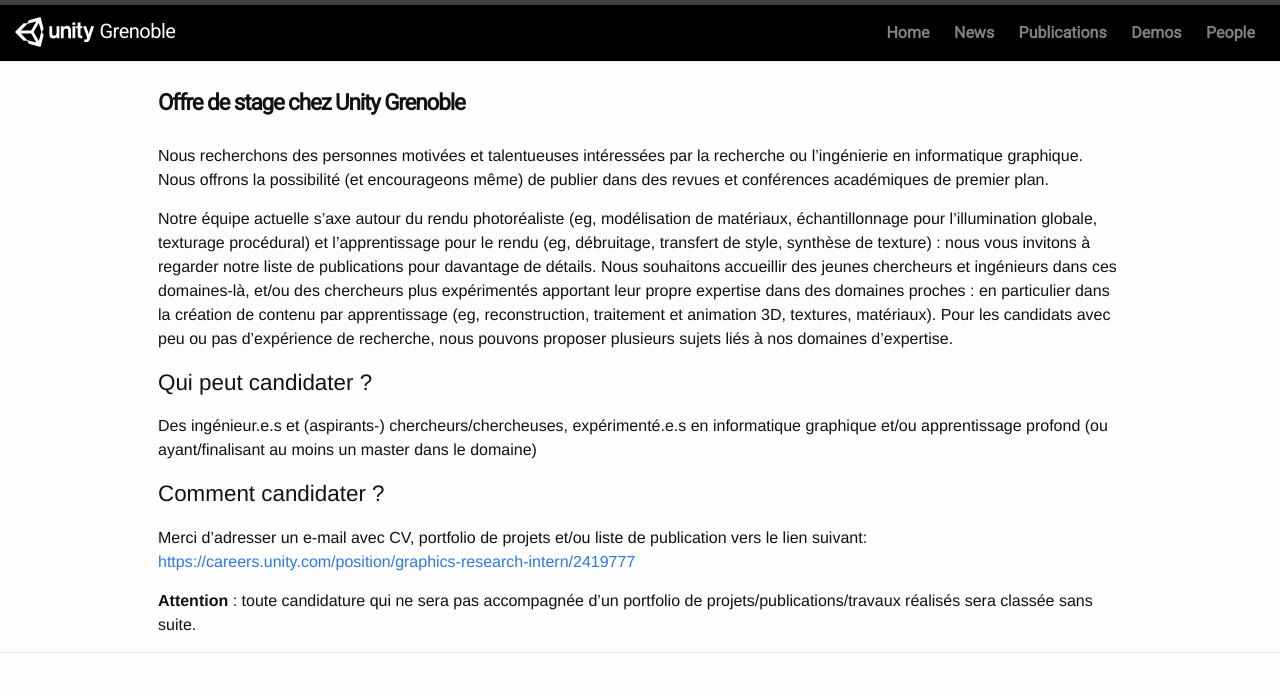
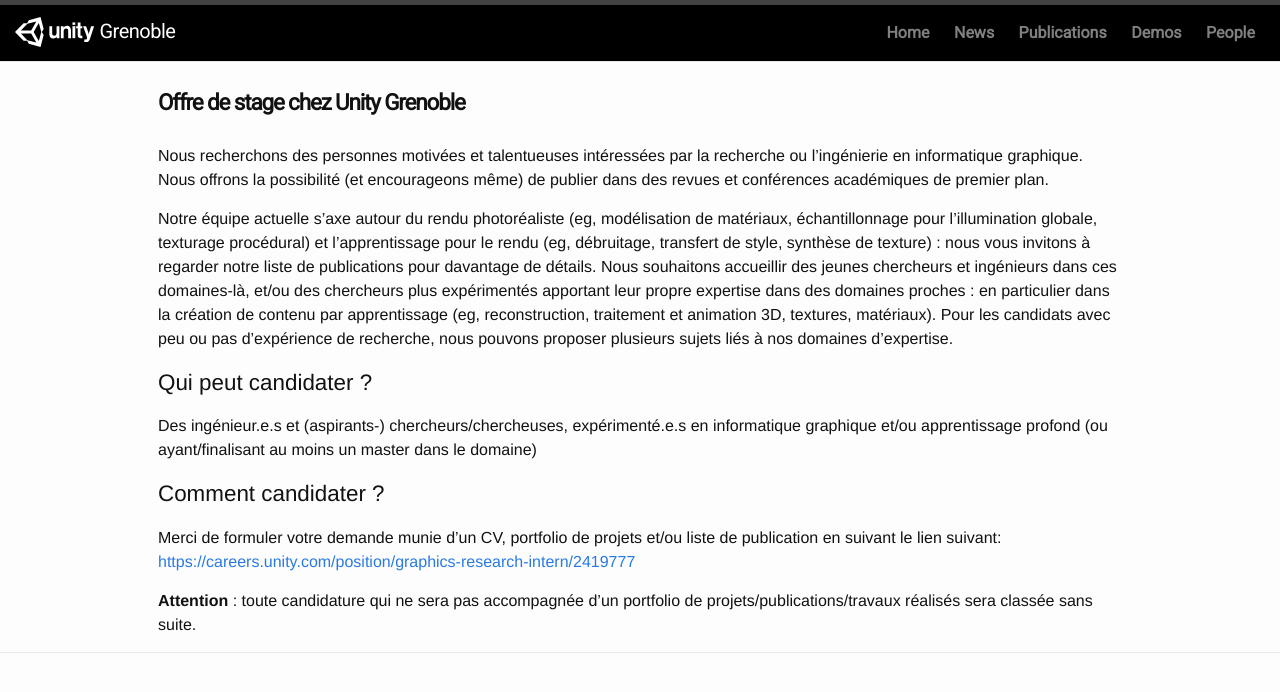
Before and after one commit to unity-grenoble/website, a Jekyll site: the page built from _posts/2019-09-17-news-looking-for-talent.markdown, in a window 1280 px wide. Shown: the top 692 px of the page. Built offline with Jekyll 4.4.1, drawn with Linux system fonts in a browser that asks for light colours.

Commit message:
updated post

```diff
--- a/_posts/2019-09-17-news-looking-for-talent.markdown
+++ b/_posts/2019-09-17-news-looking-for-talent.markdown
@@ -16,7 +16,7 @@
 Des ingénieur.e.s et (aspirants-) chercheurs/chercheuses, expérimenté.e.s en informatique graphique et/ou apprentissage profond (ou ayant/finalisant au moins un master dans le domaine)
 
 ##### Comment candidater ?
-Merci d'adresser un e-mail avec CV, portfolio de projets et/ou liste de publication vers le lien suivant:
+Merci de formuler votre demande munie d'un CV, portfolio de projets et/ou liste de publication en suivant le lien suivant:
 [https://careers.unity.com/position/graphics-research-intern/2419777](https://careers.unity.com/position/graphics-research-intern/2419777)
 
 **Attention** : toute candidature qui ne sera pas accompagnée d'un portfolio de projets/publications/travaux réalisés sera classée sans suite.
```
